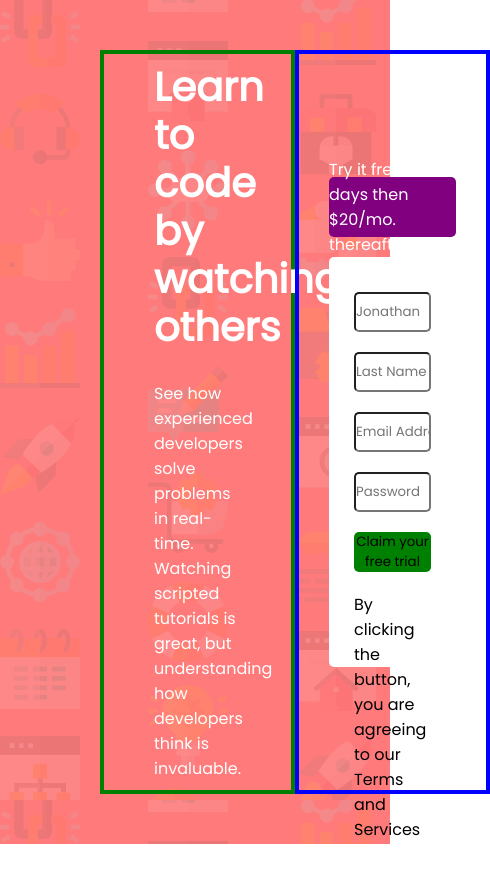
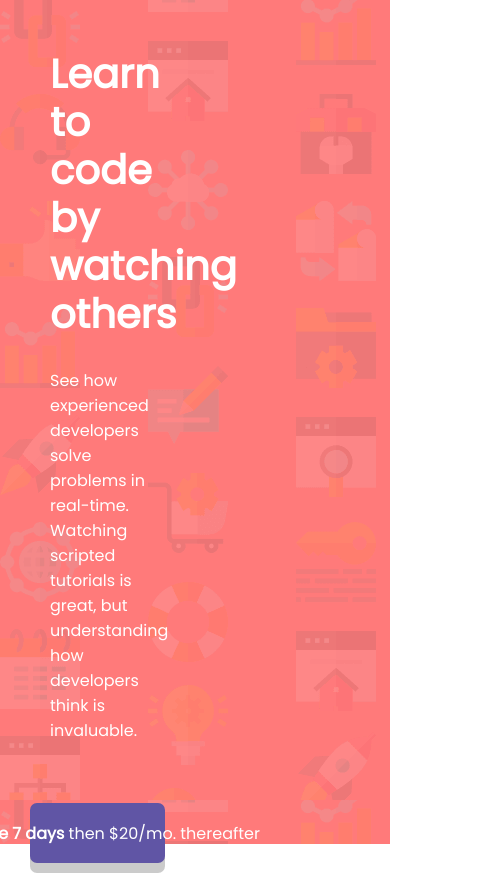
Before and after one commit to mikegv/Front-End-challenge---Sign-Up-Form, a React (Create React App) app: page / in a window 390 px wide. Shown: the top 875 px of the page, 490 px wide, since content can reach past the window. Before the commit the page ends 844 px from the top, so only its background shows below. Built offline with nearby package versions, Linux system fonts and the light colour scheme.

Commit message:
added stuff

```diff
--- a/src/App.css
+++ b/src/App.css
@@ -11,7 +11,7 @@
   width: 100vw;
   height: 100vh;
   display: flex;
-  padding: 50px 150px 50px 100px;
+  padding: 20px 150px 20px 100px;
   color: white;
 }
 .attribution
@@ -21,3 +21,16 @@
 .attribution a {
   color: hsl(228, 45%, 44%);
 }
+
+@media screen and (max-width: 800px) {
+ .App{
+   flex-direction: column;
+   background: url('../public/images/bg-intro-desktop.png') hsl(0, 100%, 74%) ;
+   background-repeat: repeat-y;
+   padding: 0px;
+   min-height: 100vh;
+ }
+ .signUpArea{
+  padding: 0px;
+}
+}
--- a/src/components/info/Info.css
+++ b/src/components/info/Info.css
@@ -4,7 +4,6 @@
     justify-content: center;
     width: 50vw;
     padding: 50px;
-    border: solid green 4px;
 }
 
 .header{
--- a/src/components/signUpArea/SignUpArea.css
+++ b/src/components/signUpArea/SignUpArea.css
@@ -4,23 +4,25 @@
     flex-direction: column;
     justify-content: center;
     padding: 10px 30px 10px 30px;
-    border: solid blue 4px;
 }
 .signUpArea *{
-    border-radius: 5px;
+    border-radius: 7px;
 }
 .purpleBanner{
     display:flex;
     justify-content: center;
     align-items: center;
-    background-color: purple;
+    background-color: hsl(248, 32%, 49%);
     margin-bottom: 20px;
     height: 60px;
+    box-shadow: 0px 10px rgba(85, 85, 85, 0.3);
+    font-weight: 100;
 }
+
 form{
     display: flex;
     flex-direction: column;
-    padding:25px;
+    padding:20px 40px 20px 40px;
     background-color: white;
     color: black;
 }
@@ -28,16 +30,26 @@ form * {
     margin: 10px 0px 10px 0px;
     height: 40px;
     height: 40px;
-
 }
 input{
-    outline:;
+    height: 60px;
+    border: lightgray solid 1px;
+    padding-left: 20px;
+    font-weight: bolder;
 }
 button{
-    background-color: green;
+    background-color: hsl(154, 59%, 51%)
+    ;
     border: none;
+    height: 60px;
+    box-shadow: 0px 4px rgb(57, 173, 131);
 }
 
 .tos{
-
+ color: lightgray;
+ font-size: small;
+ text-align: center;
 }
+.redText{
+    color:red;
+}
--- a/src/components/signUpArea/SignUpArea.js
+++ b/src/components/signUpArea/SignUpArea.js
@@ -6,7 +6,7 @@ const SignUpArea = () => {
     return (
 
         <div className='signUpArea'>
-            <p className='purpleBanner'>Try it free 7 days then $20/mo. thereafter</p>
+            <pre className='purpleBanner'><b>Try it free 7 days</b> then $20/mo. thereafter</pre>
             <form>
                 <input type='text' placeholder='Jonathan' />
                 <input type='text' placeholder='Last Name' />
@@ -15,7 +15,7 @@ const SignUpArea = () => {
 
                 <button>Claim your free trial</button>
 
-                <p className='tos'>By clicking the button, you are agreeing to our Terms and Services</p>
+                <p className='tos'>By clicking the button, you are agreeing to our <span className="redText">Terms and Services</span></p>
             </form>
         </div>
     );
```
